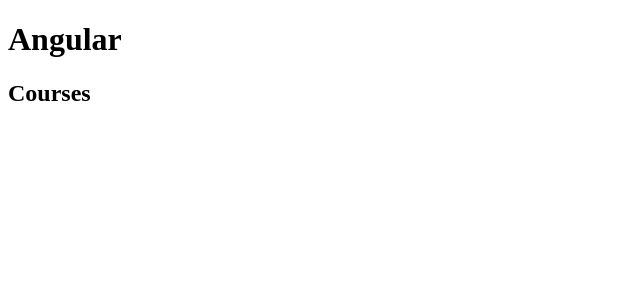
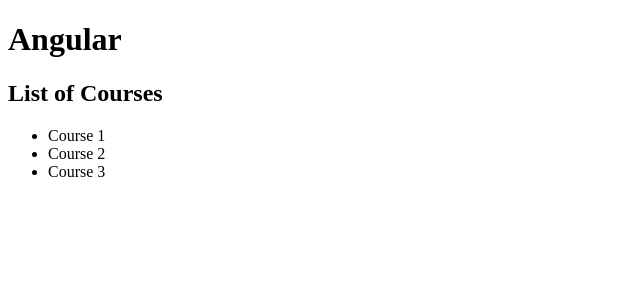
Before and after one commit to gulshanmudgal/Angular, an Angular app: page / in a window 1280 px wide. Shown: the top 300 px of the page, without its empty margins (0-640 px from the left). Built offline with nearby package versions, Linux system fonts and the light colour scheme.

Commit message:
Showing How to use directives in courses.component

```diff
--- a/src/app/courses.component.ts
+++ b/src/app/courses.component.ts
@@ -2,8 +2,18 @@
 
 @Component({
     selector: 'courses',
-    template: '<h2>Courses</h2>'
+    template: `
+            <h2>{{ getTitle() }}</h2>
+            <ul>
+                <li *ngFor="let course of courses">{{ course }}</li>
+            </ul>
+        `
 })
 export class CoursesComponenet{
+    title = "List of Courses";
+    courses = ["Course 1", "Course 2", "Course 3"];
 
+    getTitle(){
+        return this.title;
+    }
 }
```
